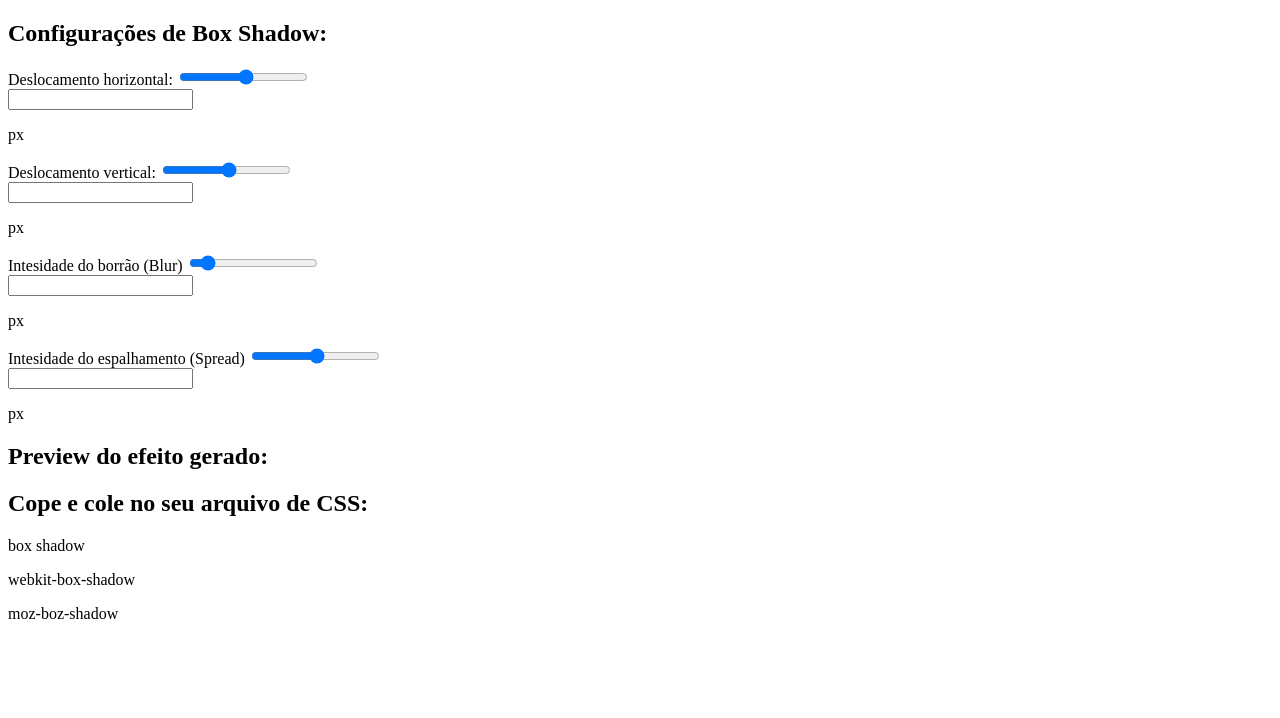
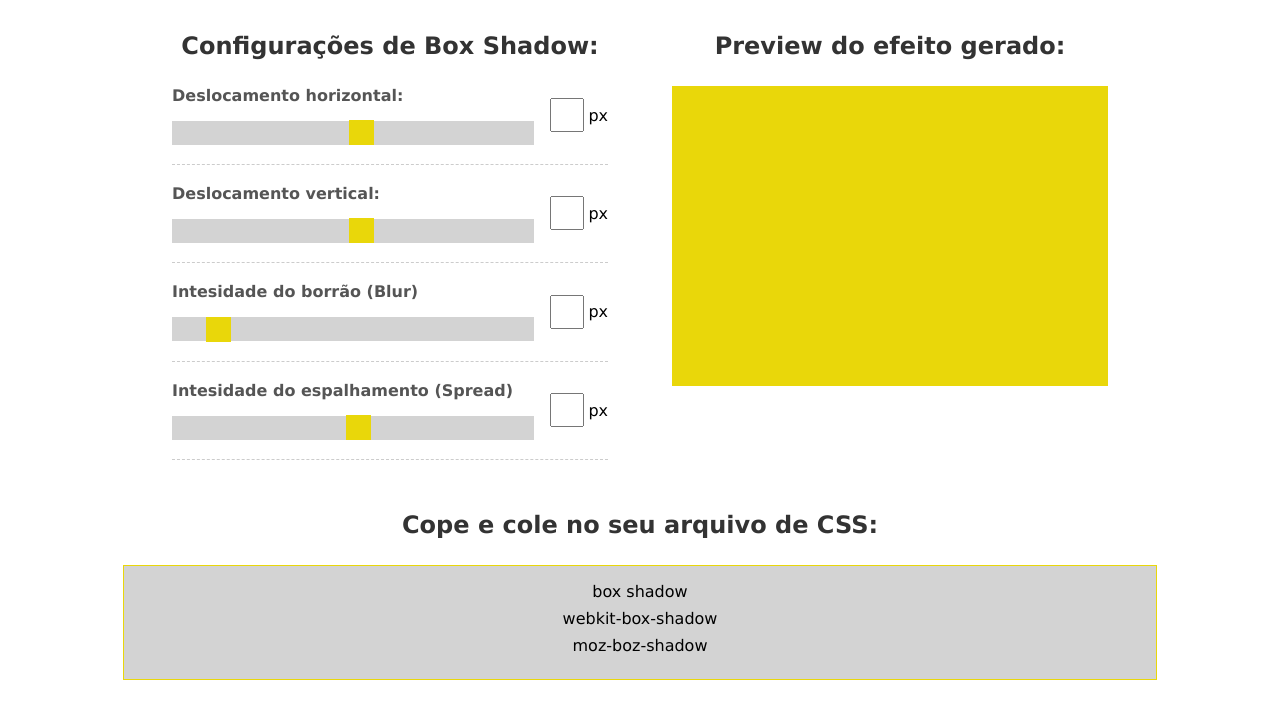
Before and after one commit to MarcosDavi-Dev/Box-Shadow_Generator, a plain HTML site: page index.html in a window 1280 px wide. Drawn offline with Linux system fonts and the light colour scheme.

Commit message:
Inicial CSS

```diff
--- a/css/styles.css
+++ b/css/styles.css
@@ -0,0 +1,105 @@
+/* Geral */
+* {
+  font-family: "Verdana";
+  margin: 0;
+  padding: 0;
+}
+
+body {
+  padding-bottom: 200px;
+}
+
+h2 {
+  margin-bottom: 1.6rem;
+  text-align: center;
+  color: #333;
+}
+
+#box-shadow-generator {
+  display: flex;
+  max-width: 1000px;
+  margin: 0 auto;
+}
+
+#controls-container,
+#preview {
+  flex: 1;
+  padding: 2rem;
+}
+
+/* Controles */
+.form-control {
+  display: flex;
+  padding-bottom: 1.2rem;
+  margin-bottom: 1.2rem;
+  border-bottom: 1px dashed #ccc;
+}
+
+.form-control label {
+  font-weight: bold;
+  margin-bottom: 1rem;
+  color: #555;
+}
+
+.range-input {
+  display: flex;
+  flex-direction: column;
+  flex: 1;
+}
+
+.range-input input[type="range"] {
+  -webkit-appearance: none;
+  appearance: none;
+  width: 100%;
+  height: 24px;
+  background-color: #d3d3d3;
+  outline: none;
+}
+
+.range-input input[type="range"]::-webkit-slider-thumb {
+  -webkit-appearance: none;
+  width: 25px;
+  height: 25px;
+  background-color: #e9d70a;
+  cursor: pointer;
+}
+
+.reference-input {
+  display: flex;
+  align-items: center;
+}
+
+.reference-input p {
+  margin-left: 4px;
+}
+
+.form-control input[type="text"] {
+  height: 30px;
+  width: 30px;
+  margin-left: 1rem;
+  text-align: center;
+}
+
+/* Preview */
+#box {
+  width: 100%;
+  height: 300px;
+  background-color: #e9d70a;
+}
+
+/* Área de geração */
+#generated-rule {
+  text-align: center;
+}
+
+#generated-rule p {
+  margin-bottom: 0.5rem;
+}
+
+#rules-area {
+  background-color: #d3d3d3;
+  max-width: 1000px;
+  margin: 0 auto;
+  border: 1px solid #e9d70a;
+  padding: 1rem;
+}
```
Also changed, not shown: index.html (+5 -9 lines).
